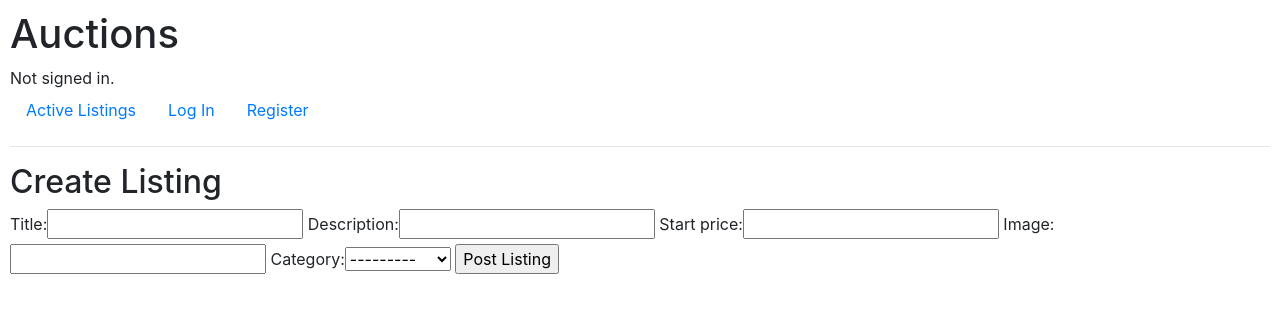
After one commit to sbairdn/cs50w-commerce, a Django app: page /create_listing in a window 1280 px wide. The commit adds this page. Shown: the top 313 px of the page. Run offline with Django 3.2, Linux system fonts and the light colour scheme; some libraries are stand-ins or nearby versions.

Commit message:
Add Create Listing page

```diff
--- /dev/null
+++ b/commerce/auctions/forms.py
@@ -0,0 +1,7 @@
+from django.forms import ModelForm
+from .models import Listing
+
+class CreateListingForm(ModelForm):
+    class Meta:
+        model = Listing
+        fields = ['title', 'description', 'start_price', 'image', 'category']
--- a/commerce/auctions/models.py
+++ b/commerce/auctions/models.py
@@ -1,5 +1,6 @@
 from django.contrib.auth.models import AbstractUser
 from django.db import models
+from requests import request
 
 MAX_PRICE_DIGITS = 6  # Max price is $9,999.99
 
@@ -23,12 +24,12 @@ class Listing(models.Model):
     image = models.URLField(blank=True)
     category = models.CharField(choices=Category.choices, max_length=50, blank=True)
     is_active = models.BooleanField(default=True)
-    poster = models.ForeignKey(User, on_delete=models.CASCADE, related_name="postings")
+    poster = models.ForeignKey(User, on_delete=models.CASCADE, related_name="postings", null=True)
     datetime = models.DateTimeField(auto_now_add=True, null=True)
     def __str__(self):
         string = ""
         string += "Active" if self.is_active else "Inactive"
-        return f" listing: '{self.title}' by {self.poster} for ${self.starting_bid}"
+        return f" listing: '{self.title}' by {self.poster} for ${self.start_price}"
 
 class Bid(models.Model):
     price = models.DecimalField(max_digits=MAX_PRICE_DIGITS, decimal_places=2, null=True)
--- /dev/null
+++ b/commerce/auctions/templates/auctions/create.html
@@ -0,0 +1,10 @@
+{% extends "auctions/layout.html" %}
+
+{% block body %}
+    <h2>Create Listing</h2>
+    <form action="{% url 'create_listing' %}" method="post">
+        {% csrf_token %}
+        {{ form }}
+        <input type="submit" value="Post Listing">
+    </form>
+{% endblock %}
--- a/commerce/auctions/templates/auctions/layout.html
+++ b/commerce/auctions/templates/auctions/layout.html
@@ -21,6 +21,9 @@
                 <a class="nav-link" href="{% url 'index' %}">Active Listings</a>
             </li>
             {% if user.is_authenticated %}
+                <li>
+                    <a class="nav-link" href="{% url 'create_listing' %}">Create Listing</a>
+                </li>
                 <li class="nav-item">
                     <a class="nav-link" href="{% url 'logout' %}">Log Out</a>
                 </li>
--- a/commerce/auctions/urls.py
+++ b/commerce/auctions/urls.py
@@ -4,6 +4,7 @@ from . import views
 
 urlpatterns = [
     path("", views.index, name="index"),
+    path("create_listing", views.create_listing, name="create_listing"),
     path("login", views.login_view, name="login"),
     path("logout", views.logout_view, name="logout"),
     path("register", views.register, name="register")
--- a/commerce/auctions/views.py
+++ b/commerce/auctions/views.py
@@ -4,11 +4,14 @@ from django.http import HttpResponse, HttpResponseRedirect
 from django.shortcuts import render
 from django.urls import reverse
 
-from .models import User
-
+from .models import User, Listing
+from .forms import CreateListingForm
 
 def index(request):
-    return render(request, "auctions/index.html")
+    "Display homepage with all active listings"
+    return render(request, "auctions/index.html", {
+        "listings": Listing.objects.all()
+    })
 
 
 def login_view(request):
@@ -61,3 +64,21 @@ def register(request):
         return HttpResponseRedirect(reverse("index"))
     else:
         return render(request, "auctions/register.html")
+
+def create_listing(request):
+    """Create a listing to post."""
+    if request.method == "GET":
+        return render(request, "auctions/create.html", {
+            "form": CreateListingForm()
+        })
+    else:
+        form = CreateListingForm(request.POST)
+        if form.is_valid():
+            form.save(commit=False)
+            form.poster = request.user
+            form.save()
+        else:
+            return render(request, "auctions/create.html", {
+                "form": form
+            })
+        return HttpResponseRedirect(reverse("index"))
```
Also changed, not shown: commerce/auctions/migrations/0004_alter_listing_poster.py (added), commerce/db.sqlite3.
